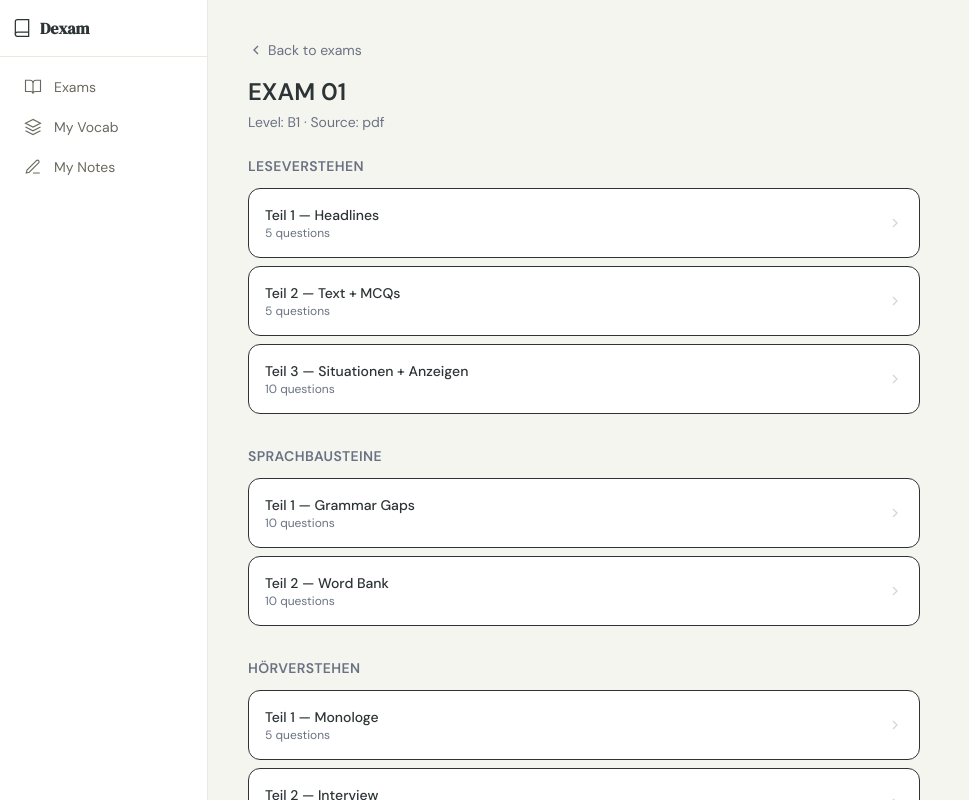
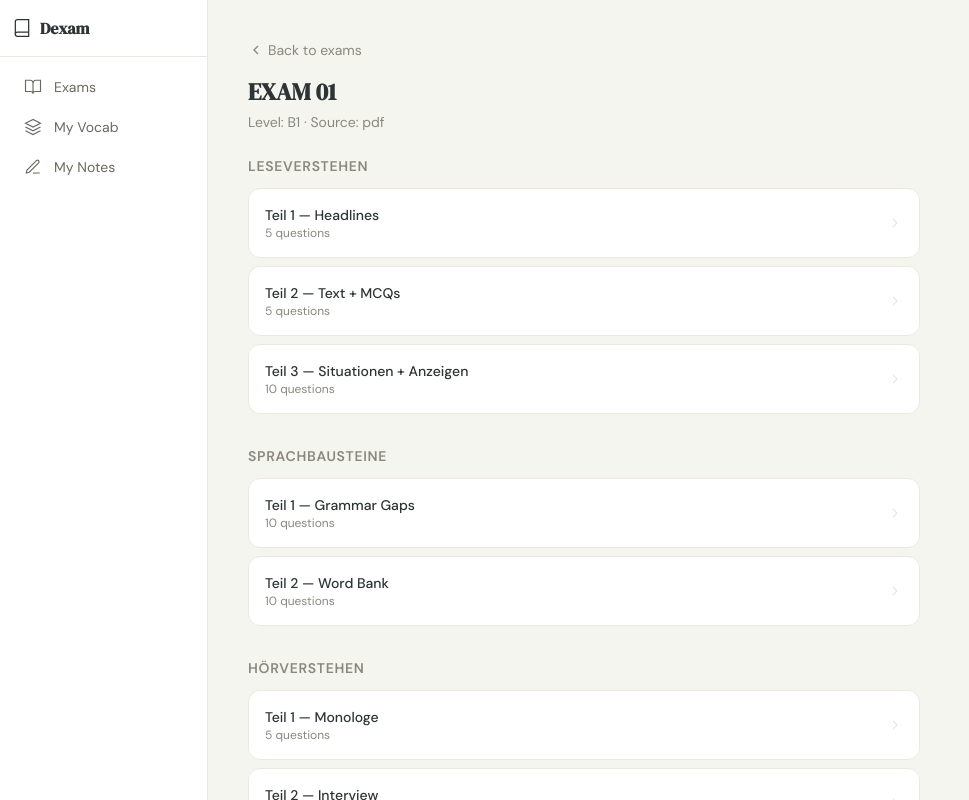
Before and after one commit to smoqadam/gw-exam, a Next.js app: page /exam/exam_01 in a window 1280 px wide. Shown: the whole page, without its empty margins (0-969 px from the left). Built offline with nearby package versions, Linux system fonts and the light colour scheme.

Commit message:
feat: update exam detail page with new palette

```diff
--- a/src/app/exam/[examId]/page.tsx
+++ b/src/app/exam/[examId]/page.tsx
@@ -12,8 +12,8 @@ export default function ExamPage() {
   const { data, loading, error } = useExamData(examId)
   const { getSectionScore } = useProgress(examId)
 
-  if (loading) return <p className="text-gray-500 text-sm">Loading exam...</p>
-  if (error) return <p className="text-red-500 text-sm">{error}</p>
+  if (loading) return <p className="text-text-secondary text-sm">Loading exam...</p>
+  if (error) return <p className="text-error text-sm">{error}</p>
   if (!data) return null
 
   const grouped = SECTION_CONFIG.reduce<Record<string, typeof SECTION_CONFIG>>((acc, s) => {
@@ -24,19 +24,19 @@ export default function ExamPage() {
 
   return (
     <div className="max-w-2xl">
-      <Link href="/" className="inline-flex items-center gap-1 text-sm text-gray-500 hover:text-gray-700 mb-4">
+      <Link href="/" className="inline-flex items-center gap-1 text-sm text-text-secondary hover:text-text-primary mb-4">
         <svg width="16" height="16" viewBox="0 0 24 24" fill="none" stroke="currentColor" strokeWidth="2">
           <polyline points="15 18 9 12 15 6"/>
         </svg>
         Back to exams
       </Link>
 
-      <h1 className="text-2xl font-bold mb-1">{data.exam_id.replace("_", " ").toUpperCase()}</h1>
-      <p className="text-sm text-gray-500 mb-6">Level: {data.level} · Source: {data.source}</p>
+      <h1 className="text-2xl font-bold mb-1" style={{ fontFamily: "var(--font-serif, serif)" }}>{data.exam_id.replace("_", " ").toUpperCase()}</h1>
+      <p className="text-sm text-text-secondary mb-6">Level: {data.level} · Source: {data.source}</p>
 
       {Object.entries(grouped).map(([group, sections]) => (
         <div key={group} className="mb-8">
-          <h2 className="text-sm font-semibold text-gray-500 uppercase tracking-wide mb-3">{group}</h2>
+          <h2 className="text-sm font-semibold text-text-secondary uppercase tracking-wider mb-3">{group}</h2>
           <div className="space-y-2">
             {sections.map(s => {
               const score = getSectionScore(s.key)
@@ -44,18 +44,18 @@ export default function ExamPage() {
                 <Link
                   key={s.key}
                   href={`/exam/${examId}/${s.key}`}
-                  className="flex items-center gap-3 p-4 rounded-xl border bg-white hover:border-blue-300 hover:shadow-sm transition-all"
+                  className="flex items-center gap-3 p-4 rounded-xl border border-border bg-surface hover:shadow-sm transition-all"
                 >
                   <div className="flex-1 min-w-0">
                     <div className="font-medium text-sm">{s.label}</div>
-                    <div className="text-xs text-gray-500">{s.totalQuestions} questions</div>
+                    <div className="text-xs text-text-secondary">{s.totalQuestions} questions</div>
                   </div>
                   {score.total > 0 && (
-                    <div className="text-sm font-medium text-blue-600">
+                    <div className="text-sm font-medium text-accent">
                       {score.correct}/{score.total}
                     </div>
                   )}
-                  <svg width="16" height="16" viewBox="0 0 24 24" fill="none" stroke="currentColor" strokeWidth="2" className="text-gray-300 shrink-0">
+                  <svg width="16" height="16" viewBox="0 0 24 24" fill="none" stroke="currentColor" strokeWidth="2" className="text-border shrink-0">
                     <polyline points="9 18 15 12 9 6"/>
                   </svg>
                 </Link>
```
